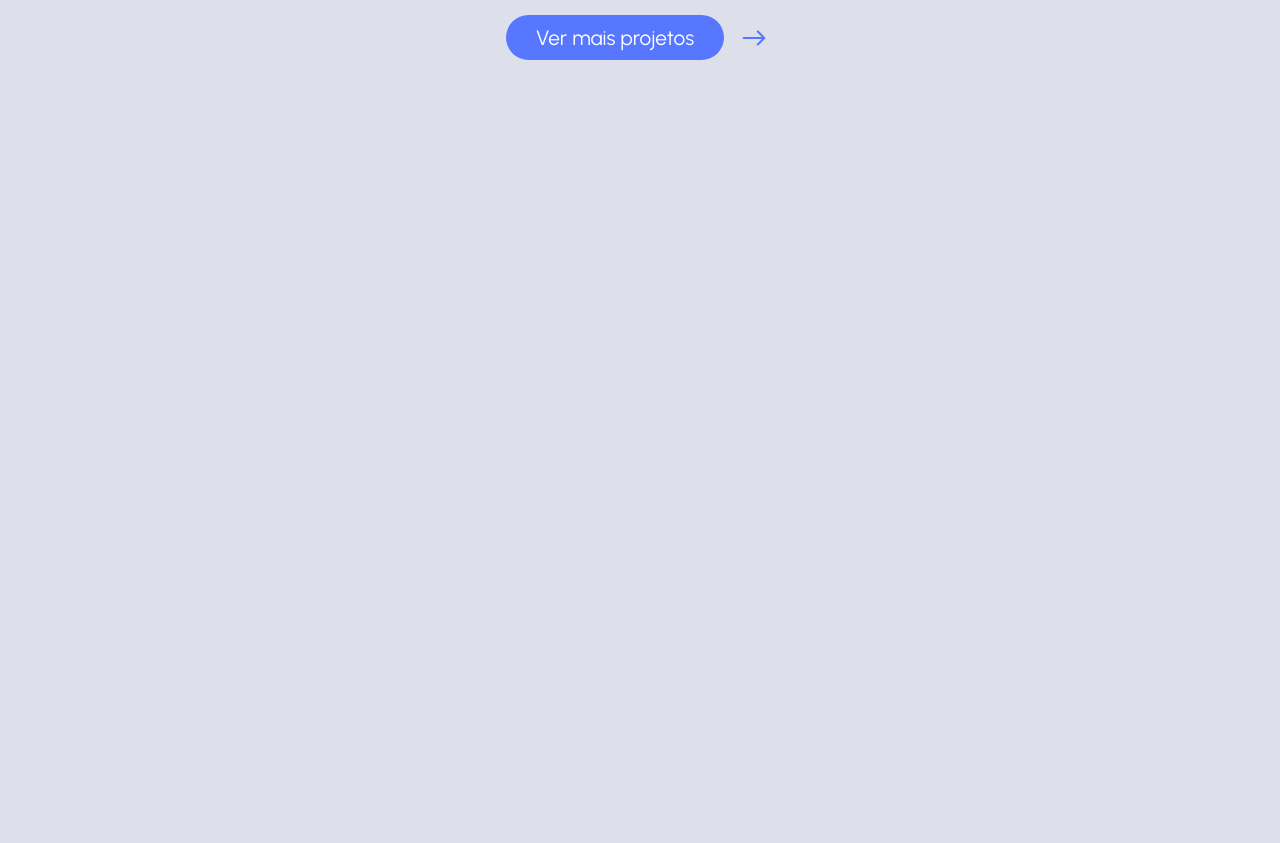
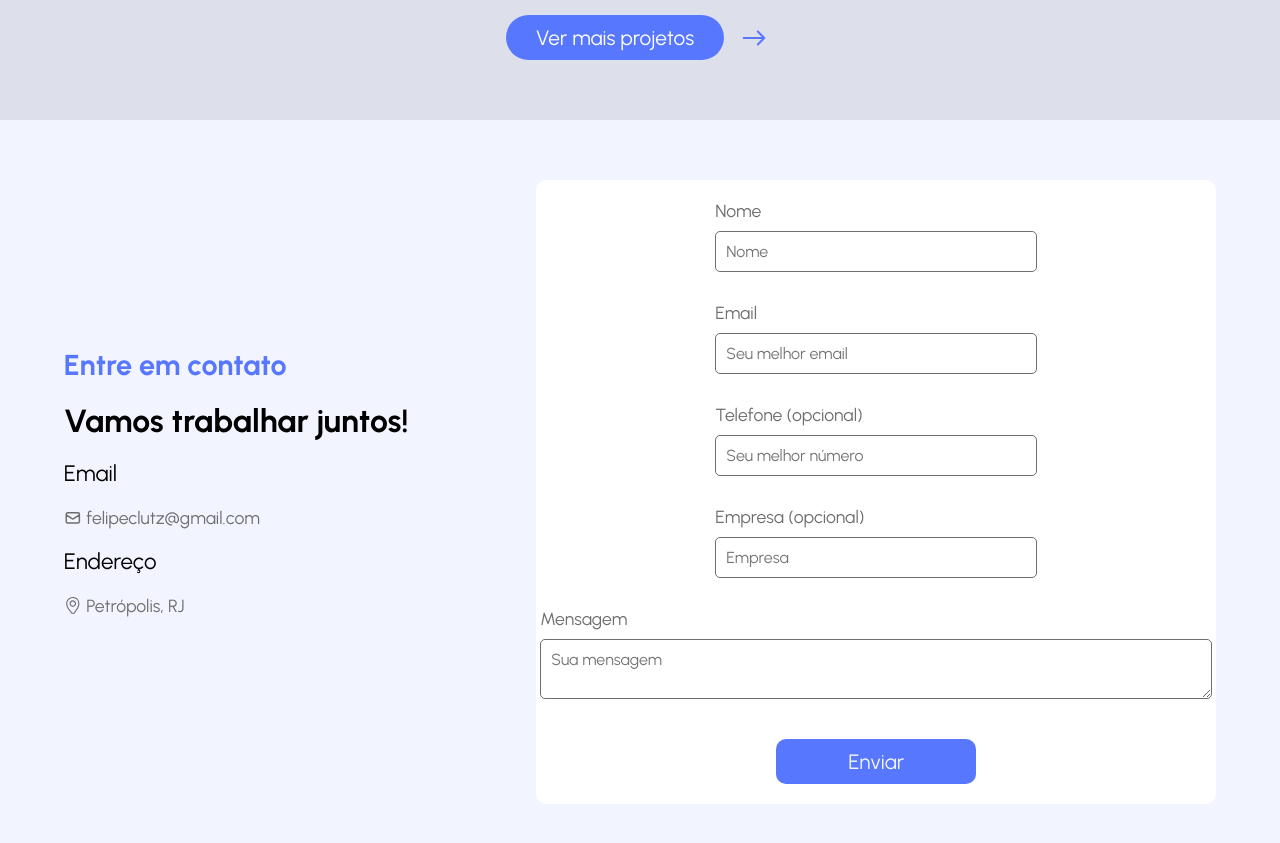
Before and after one commit to LipeLutz/repositorio-felipe-dias, a React (Vite) app: page / in a window 1280 px wide. Shown: the part 2180-3023 px from the top of the page. Before the commit the page ends 2940 px from the top, so only its background shows below. Built offline with nearby package versions, Linux system fonts and the light colour scheme.

Commit message:
Criando aba de contatos

```diff
--- a/src/App.jsx
+++ b/src/App.jsx
@@ -3,15 +3,34 @@ import { Header } from './components/Header/Header'
 import { Main } from './components/Main/Main'
 import { About } from './components/About me/About'
 import { Projects } from './components/Projects/Projects'
+import { Contact } from './components/Contact/Contact'
+import { useRef } from 'react'
 
 function App() {
 
+  const sectionRef1 = useRef(null)
+  const sectionRef2 = useRef(null)
+  const sectionRef3 = useRef(null)
+
+  const scrollToSection1 = () =>{
+    sectionRef1.current?.scrollIntoView({behavior: 'smooth'})
+  }
+
+  const scrollToSection2 = () =>{
+    sectionRef2.current?.scrollIntoView({behavior: 'smooth'})
+  }
+
+  const scrollToSection3 = () =>{
+    sectionRef3.current?.scrollIntoView({behavior: 'smooth'})
+  }
+
   return (
     <>
-      <Header />
+      <Header scrollToSection1={scrollToSection1} scrollToSection2={scrollToSection2} scrollToSection3={scrollToSection3}/>
       <Main />
-      <About />
-      <Projects />
+      <About sectionRef1={sectionRef1}/>
+      <Projects sectionRef2={sectionRef2}/>
+      <Contact sectionRef3={sectionRef3}/>
     </>
   )
 }
--- a/src/components/About me/About.jsx
+++ b/src/components/About me/About.jsx
@@ -4,9 +4,9 @@ import { IoLogoJavascript } from 'react-icons/io5'
 import { SiJest, SiTestinglibrary, SiTypescript } from 'react-icons/si'
 import { DiJqueryLogo } from 'react-icons/di'
 
-export const About = () =>{
+export const About = ({sectionRef1}) =>{
     return(
-        <div className="div-about">
+        <div ref={sectionRef1} className="div-about">
             <h1 className='h1-about'>Sobre mim</h1>
             <p className='p-objective'>Meu objetivo é transformar ideias em experiências web intuitivas usando:</p>
             <div className='div-soft-skills'>
--- /dev/null
+++ b/src/components/Contact/Contact.css
@@ -0,0 +1,115 @@
+.container-contact{
+    background-color: #f2f4ff;
+    display: flex;
+    justify-content: space-around;
+    align-items: center;
+    padding-bottom: 100px;
+}
+
+.div-contact-info{
+    margin-top: 60px;
+}
+
+.div-contact-info h2{
+    color: #5777ff;
+    font-size: 1.8rem;
+    font-family: "Urbanist", sans-serif;
+    margin-bottom: 20px;
+}
+
+.div-contact-info h1{
+    font-family: "Urbanist", sans-serif;
+    margin-bottom: 20px;
+}
+
+.div-my-info-title{
+    font-family: "Urbanist", sans-serif;
+    font-size: 1.4rem;
+}
+
+.div-icon-info{
+    display: flex;
+    align-items: center;
+    gap: 5px;
+    font-family: "Urbanist", sans-serif;
+    font-size: 1.1rem;
+    color: #6E6E6E;
+    margin: 20px 0px;
+}
+
+.div-my-info h3{
+    font-family: "Urbanist", sans-serif;
+}
+
+.form-contact{
+    max-width: 700px;
+    display: flex;
+    align-items: left;
+    justify-content: center;
+    flex-wrap: wrap;
+    gap: 40px;
+    padding: 20px;
+    margin-top: 60px;
+    width: 50%;
+    background-color: #ffffff;
+    border-radius: 10px;
+}
+
+.div-form-contact{
+    width: 100%;
+    display: flex;
+    justify-content: center;
+    gap: 30px;
+    flex-wrap: wrap;
+}
+
+.div-input{
+    display: flex;
+    flex-direction: column;
+}
+
+.div-input label{
+    font-family: "Urbanist", sans-serif;
+    font-size: 1.1rem;
+    font-weight: normal;
+    color: #6E6E6E;
+    margin-bottom: 10px;
+}
+
+.div-input input{
+    width: 300px;
+    font-size: 1rem;
+    font-family: "Urbanist", sans-serif;
+    color: #6E6E6E;
+    padding: 10px;
+    border-radius: 5px;
+    border: 1px solid #6E6E6E;
+}
+
+.div-input textarea{
+    width: 650px;
+    font-family: "Urbanist", sans-serif;
+    font-size: 1rem;
+    color: #6E6E6E;
+    padding: 10px;
+    border-radius: 5px;
+    border: 1px solid #6E6E6E;
+}
+
+.btn-send-form{
+    width: 200px;
+    font-size: 1.3rem;
+    font-family: "Urbanist", sans-serif;
+    background-color: #5777ff;
+    color: #f2f4ff;
+    border: none;
+    border-radius: 10px;
+    padding: 10px;
+    cursor: pointer;
+
+    transition: transform 100ms ease-in-out;
+}
+
+.btn-send-form:hover{
+    transform: scale(1.05);
+}
--- /dev/null
+++ b/src/components/Contact/Contact.jsx
@@ -0,0 +1,67 @@
+import './Contact.css'
+
+import { HiOutlineMail } from "react-icons/hi"
+import { SlLocationPin } from "react-icons/sl"
+
+export const Contact = ({sectionRef3}) =>{
+
+    const handleSubmit = (e) =>{
+        e.preventDefault()
+
+        console.log('Formulário enviado')
+    }
+
+    return(
+        <div ref={sectionRef3} className="container-contact">
+            <div className='div-contact-info'>
+                <h2>Entre em contato</h2>
+                <h1>Vamos trabalhar juntos!</h1>
+
+                <div className="div-my-info">
+                    <p className='div-my-info-title'>Email</p>
+                    <div className='div-icon-info'>
+                        <HiOutlineMail />
+                        <p>felipeclutz@gmail.com</p>
+                    </div>
+                </div>
+
+                <div className="div-my-info">
+                    <p className='div-my-info-title'>Endereço</p>
+                    <div className='div-icon-info'>
+                        <SlLocationPin />
+                        <p>Petrópolis, RJ</p>
+                    </div>
+                </div>
+            </div>
+
+            <form className="form-contact" onSubmit={(e) => handleSubmit(e)}>
+                <div className='div-form-contact'>
+                    <div className='div-input'>
+                        <label htmlFor="input-name">Nome</label>
+                        <input type="text" name="input-name" placeholder="Nome" required/>
+                    </div>
+                    <div className='div-input'>
+                        <label htmlFor="input-email">Email</label>
+                        <input type="email" name="input-email" placeholder="Seu melhor email" required/>
+                    </div>
+                    <div className='div-input'>
+                        <label htmlFor="input-number">Telefone (opcional)</label>
+                        <input type="number" placeholder="Seu melhor número" name="input-number"/>
+                    </div>
+                    <div className='div-input'>
+                        <label htmlFor="input-company">Empresa (opcional)</label>
+                        <input type="text" placeholder="Empresa" name="input-company"/>
+                    </div>
+                    <div className='div-input'>
+                        <label htmlFor="input-message">Mensagem</label>
+                        <textarea name="input-messae" id="" placeholder="Sua mensagem"/>
+                    </div>
+                </div>
+
+                <div>
+                    <button className='btn-send-form' type='submit'>Enviar</button>
+                </div>
+            </form>
+        </div>
+    )
+}
--- a/src/components/Header/Header.jsx
+++ b/src/components/Header/Header.jsx
@@ -1,11 +1,12 @@
 import './Header.css'
 
-export const Header = () =>{
+export const Header = ({scrollToSection1, scrollToSection2, scrollToSection3}) =>{
+
     return(
         <header>
-            <button>Sobre mim</button>
-            <button>Projetos</button>
-            <button>Fale comigo</button>
+            <button onClick={scrollToSection1}>Sobre mim</button>
+            <button onClick={scrollToSection2}>Projetos</button>
+            <button onClick={scrollToSection3}>Fale comigo</button>
         </header>
     )
 }
--- a/src/components/Projects/Projects.css
+++ b/src/components/Projects/Projects.css
@@ -3,7 +3,6 @@
   justify-content: center;
   align-items: center;
   flex-direction: column;
-  margin-bottom: 700px;
 }
 
 .container-projects-h1 {
@@ -92,6 +91,7 @@
   display: flex;
   align-items: center;
   gap: 10px;
+  margin-bottom: 60px;
 }
 
 .btn-see-projects {
--- a/src/components/Projects/Projects.jsx
+++ b/src/components/Projects/Projects.jsx
@@ -10,9 +10,9 @@ import { TbBrandFramerMotion } from 'react-icons/tb'
 import { IoLogoJavascript } from 'react-icons/io5'
 import { IoIosArrowRoundForward } from 'react-icons/io'
 
-export const Projects = () =>{
+export const Projects = ({sectionRef2}) =>{
     return(
-        <div className='container-projects'>
+        <div ref={sectionRef2} className='container-projects'>
             <h1 className='container-projects-h1'>Projetos </h1>
             <div className="div-projects">
                 <div className="project-card">
```
